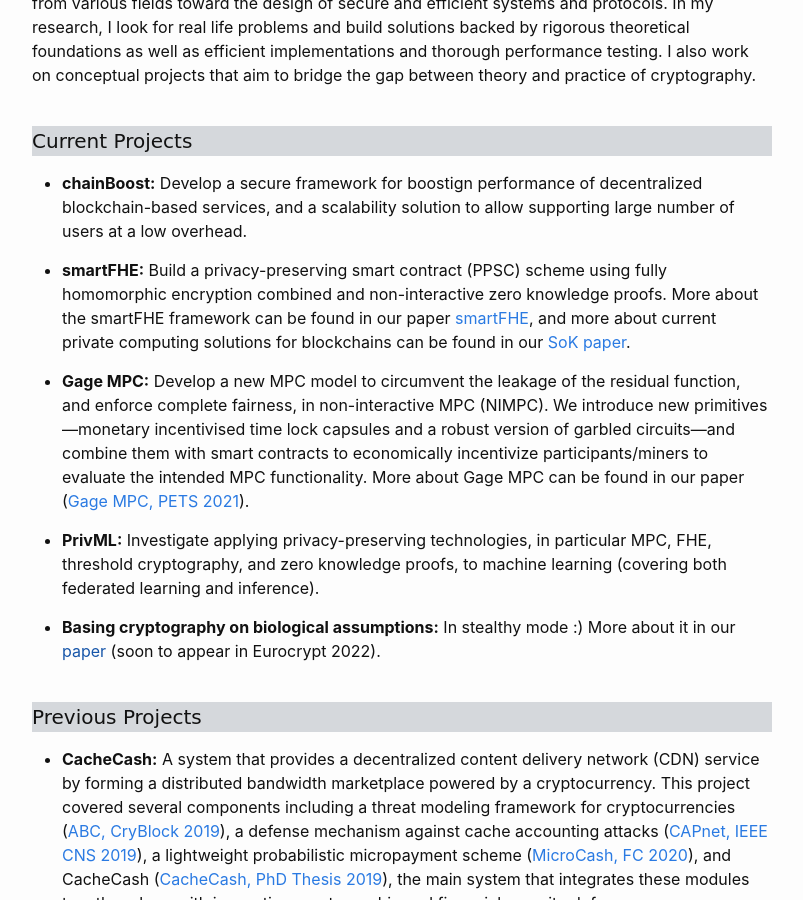
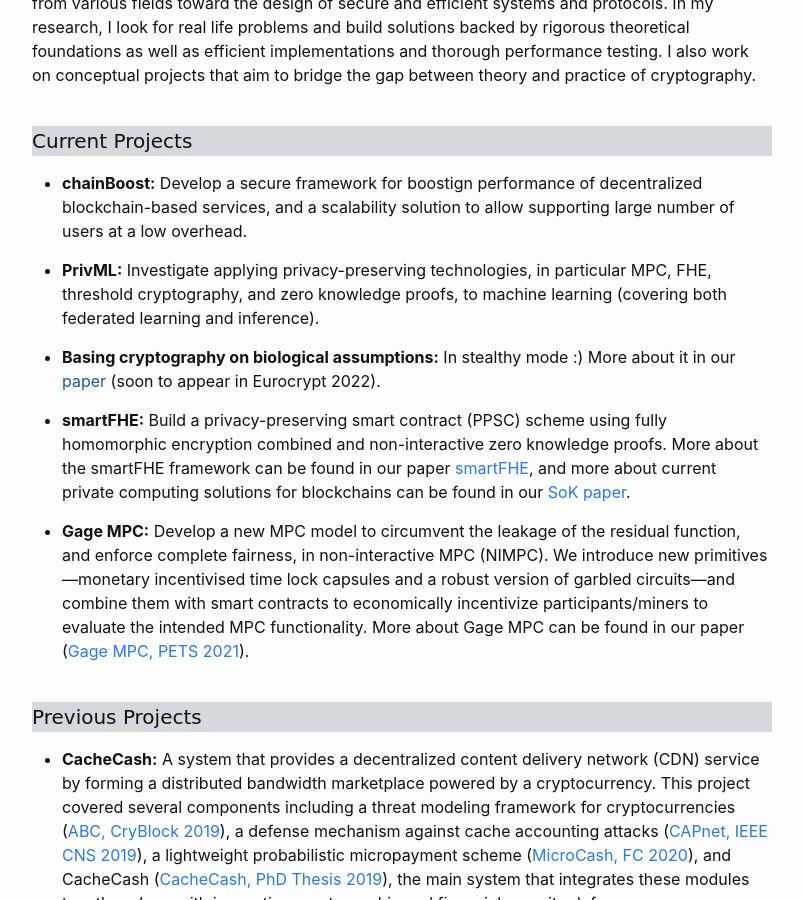
Before and after one commit to GhadaAlmashaqbeh/GhadaAlmashaqbeh.github.io, a Jekyll site: the page built from 01-research.md, in a window 1280 px wide and 900 px high, scrolled down 255 px. Shown: the whole window, without its empty margins (238-1041 px from the left). Built offline with Jekyll 4.4.1, drawn with Linux system fonts in a browser that asks for light colours.

Commit message:
edit pub list

```diff
--- a/01-research.md
+++ b/01-research.md
@@ -15,13 +15,13 @@
 
 * **chainBoost:** Develop a secure framework for boostign performance of decentralized blockchain-based services, and a scalability solution to allow supporting large number of users at a low overhead.
 
+* **PrivML:** Investigate applying privacy-preserving technologies, in particular MPC, FHE, threshold cryptography, and zero knowledge proofs, to machine learning (covering both federated learning and inference).
+
+* **Basing cryptography on biological assumptions:** In stealthy mode :) More about it in our [paper]() (soon to appear in Eurocrypt 2022).
+
 * **smartFHE:** Build a privacy-preserving smart contract (PPSC) scheme using fully homomorphic encryption combined and non-interactive zero knowledge proofs. More about the smartFHE framework can be found in our paper [smartFHE](https://eprint.iacr.org/2021/133), and more about current private computing solutions for blockchains can be found in our [SoK paper](https://eprint.iacr.org/2021/727.pdf).
 
 * **Gage MPC:** Develop a new MPC model to circumvent the leakage of the residual function, and enforce complete fairness, in non-interactive MPC (NIMPC). We introduce new primitives---monetary incentivised time lock capsules and a robust version of garbled circuits---and combine them with smart contracts to economically incentivize participants/miners to evaluate the intended MPC functionality. More about Gage MPC can be found in our paper ([Gage MPC, PETS 2021](https://eprint.iacr.org/2021/256)).
-
-* **PrivML:** Investigate applying privacy-preserving technologies, in particular MPC, FHE, threshold cryptography, and zero knowledge proofs, to machine learning (covering both federated learning and inference).
-
-* **Basing cryptography on biological assumptions:** In stealthy mode :) More about it in our [paper]() (soon to appear in Eurocrypt 2022).
 <br/>
 <br/>
 
```
